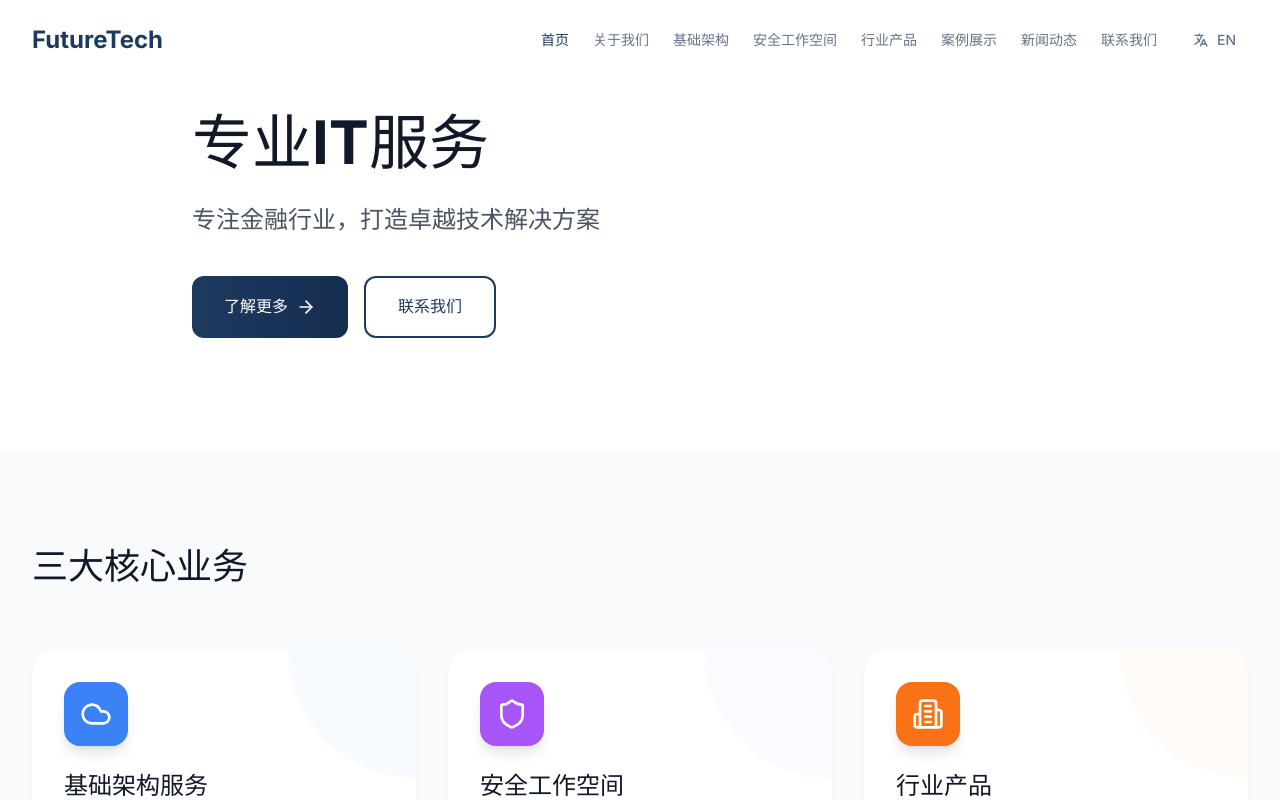
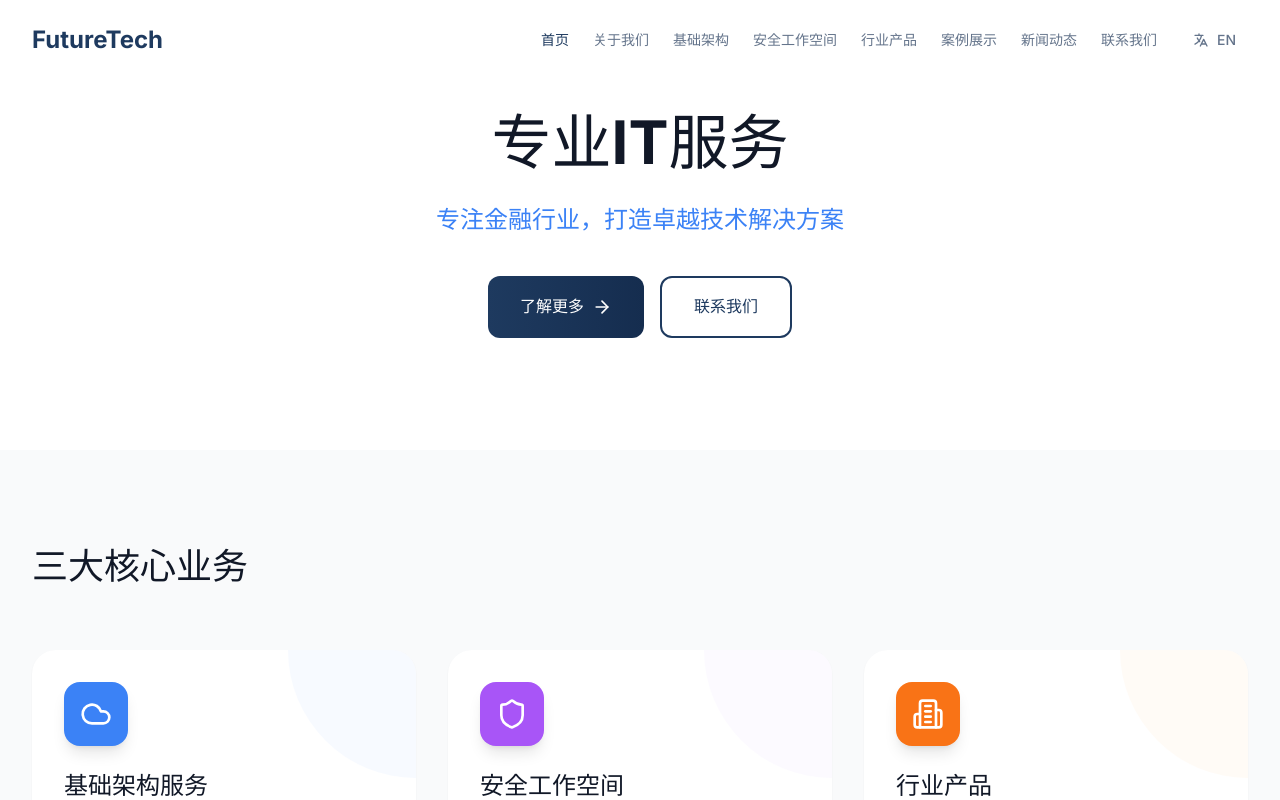
Before and after one commit to ChunshengWong/IT-company-portal, a React (Vite) app: page / in a window 1280 px wide. Shown: the top 800 px of the page. Built offline with nearby package versions, Linux system fonts and the light colour scheme.

Commit message:
feat: 建设IT服务公司主页
Co-authored-by: traeagent <traeagent@users.noreply.github.com>

```diff
--- a/src/pages/HomePage.tsx
+++ b/src/pages/HomePage.tsx
@@ -105,14 +105,14 @@ export default function HomePage() {
     <div className="bg-gray-50">
       <section className="py-20 lg:py-28 bg-white">
         <div className="container mx-auto px-4 sm:px-6 lg:px-8">
-          <div className="max-w-4xl mx-auto">
+          <div className="max-w-4xl mx-auto text-center">
             <h1 className="text-4xl lg:text-5xl xl:text-6xl font-bold text-gray-900 mb-8 leading-tight">
               {t('hero.title')}
             </h1>
-            <p className="text-xl lg:text-2xl text-gray-600 mb-10 max-w-2xl font-light">
+            <p className="text-xl lg:text-2xl text-secondary mb-10 max-w-2xl mx-auto font-light">
               {t('hero.subtitle')}
             </p>
-            <div className="flex flex-col sm:flex-row gap-4">
+            <div className="flex flex-col sm:flex-row gap-4 justify-center">
               <Link
                 to="/about"
                 className="inline-flex items-center justify-center gap-2 px-8 py-4 bg-gradient-to-r from-primary to-primary-dark text-white font-semibold rounded-xl hover:shadow-xl hover:scale-105 transition-all duration-300"
```
